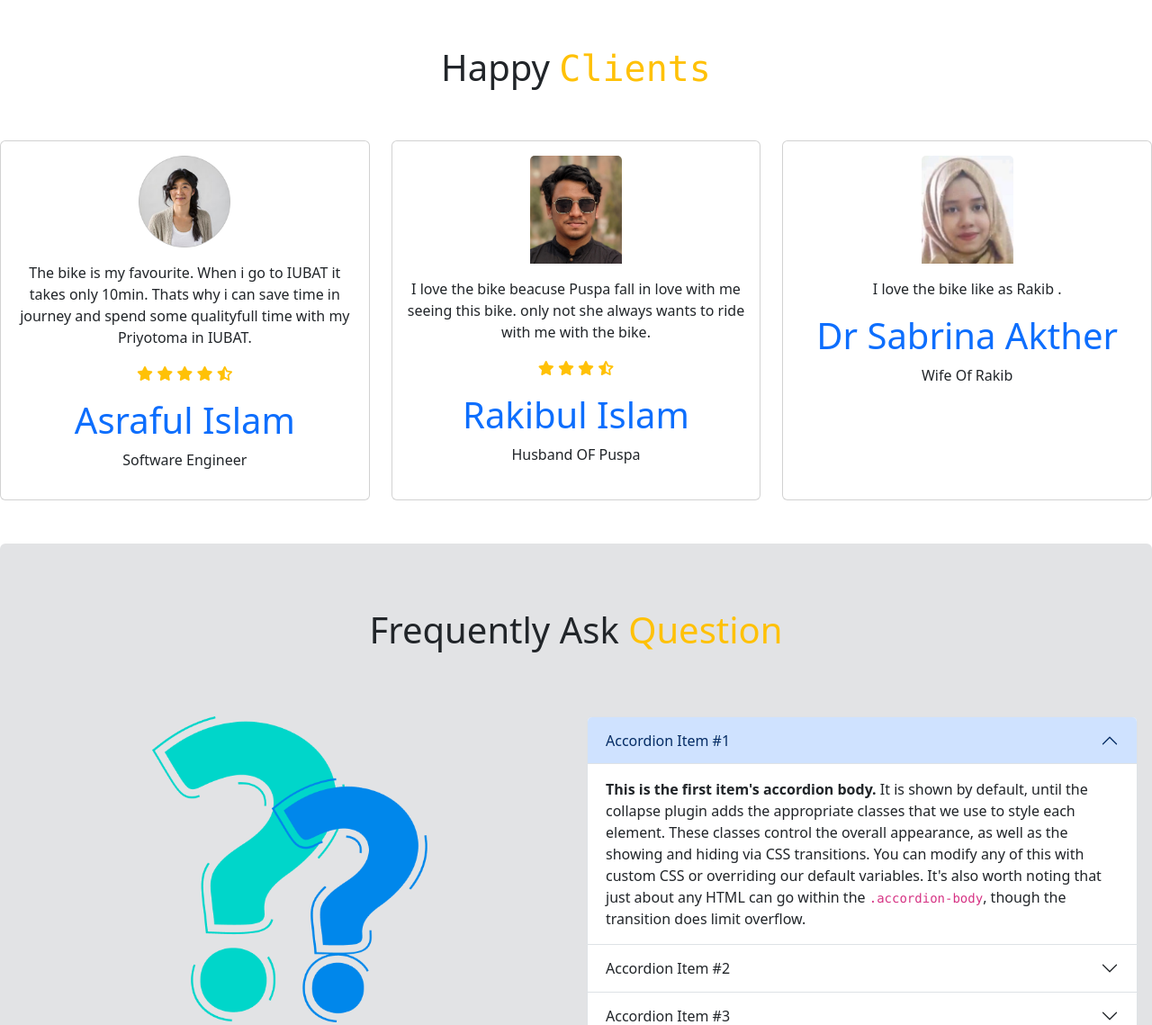
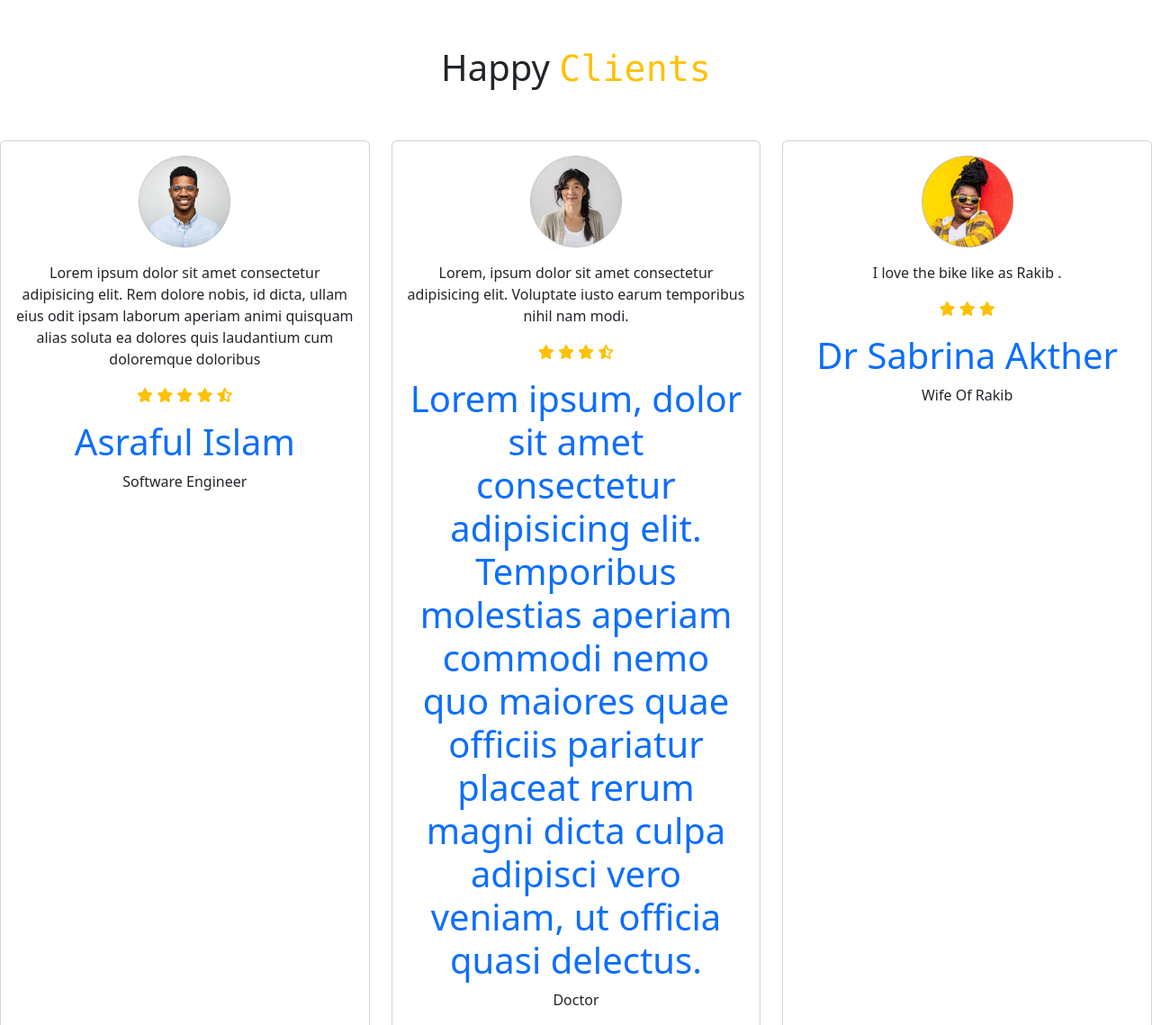
Before and after one commit to nahin-gits/Biker-zone, a plain HTML site: page index.html in a window 1280 px wide. Shown: the part 1739-2878 px from the top of the page at 90% size. Drawn offline with nearby package versions, Linux system fonts and the light colour scheme.

Commit message:
customer update

```diff
--- a/index.html
+++ b/index.html
@@ -171,9 +171,9 @@
       <div class="row row-cols-1 row-cols-md-3 g-4">
         <div class="col">
           <div class="card h-100">
-            <img src="images/user-2.png" class="w-25 mx-auto mt-3 card-img-top" alt="...">
+            <img src="images/user-1.png" class="w-25 mx-auto mt-3 card-img-top" alt="...">
             <div class="card-body text-center">
-              <p class="card-text">The bike is my favourite. When i go to IUBAT it takes only 10min. Thats why i can save time in journey and spend some qualityfull time with my Priyotoma in IUBAT.</p>
+              <p class="card-text">Lorem ipsum dolor sit amet consectetur adipisicing elit. Rem dolore nobis, id dicta, ullam eius odit ipsam laborum aperiam animi quisquam alias soluta ea dolores quis laudantium cum doloremque doloribus</p>
               <p class="text-warning">
                 <i class="fa-solid fa-star"></i>
                 <i class="fa-solid fa-star"></i>
@@ -188,25 +188,30 @@
         </div>
         <div class="col">
           <div class="card text-center h-100">
-            <img src="images/user22.jpg" class="w-25 mx-auto mt-3 card-img-top" alt="...">
+            <img src="images/user-2.png" class="w-25 mx-auto mt-3 card-img-top" alt="...">
             <div class="card-body">
-              <p class="card-text">I love the bike beacuse Puspa fall in love with me seeing this bike. only not she always wants to ride with me with the bike. </p>
+              <p class="card-text">Lorem, ipsum dolor sit amet consectetur adipisicing elit. Voluptate iusto earum temporibus nihil nam modi. </p>
               <p class="text-warning">
                 <i class="fa-solid fa-star"></i>
                 <i class="fa-solid fa-star"></i>
                 <i class="fa-solid fa-star"></i>
                 <i class="fa-solid fa-star-half-stroke"></i>
               </p>
-              <h1 class="text-primary">Rakibul Islam</h1>
-              <P>Husband OF Puspa</P>
+              <h1 class="text-primary">Lorem ipsum, dolor sit amet consectetur adipisicing elit. Temporibus molestias aperiam commodi nemo quo maiores quae officiis pariatur placeat rerum magni dicta culpa adipisci vero veniam, ut officia quasi delectus.</h1>
+              <P>Doctor</P>
             </div>
           </div>
         </div>
         <div class="col">
           <div class="card text-center h-100">
-            <img src="images/user.jpg" class="w-25 mx-auto mt-3 card-img-top" alt="...">
+            <img src="images/user-3.png" class="w-25 mx-auto mt-3 card-img-top" alt="...">
             <div class="card-body">
               <p class="card-text">I love the bike like as Rakib .</p>
+              <p class="text-warning">
+                <i class="fa-solid fa-star"></i>
+                <i class="fa-solid fa-star"></i>
+                <i class="fa-solid fa-star"></i>
+              </p>
               <h1 class="text-primary">Dr Sabrina Akther </h1>
               <P>Wife Of Rakib</P>
             </div>
```
Also changed, not shown: css/style.css (line endings or trailing spaces), images/user1.jpg (deleted), 1 other file.
